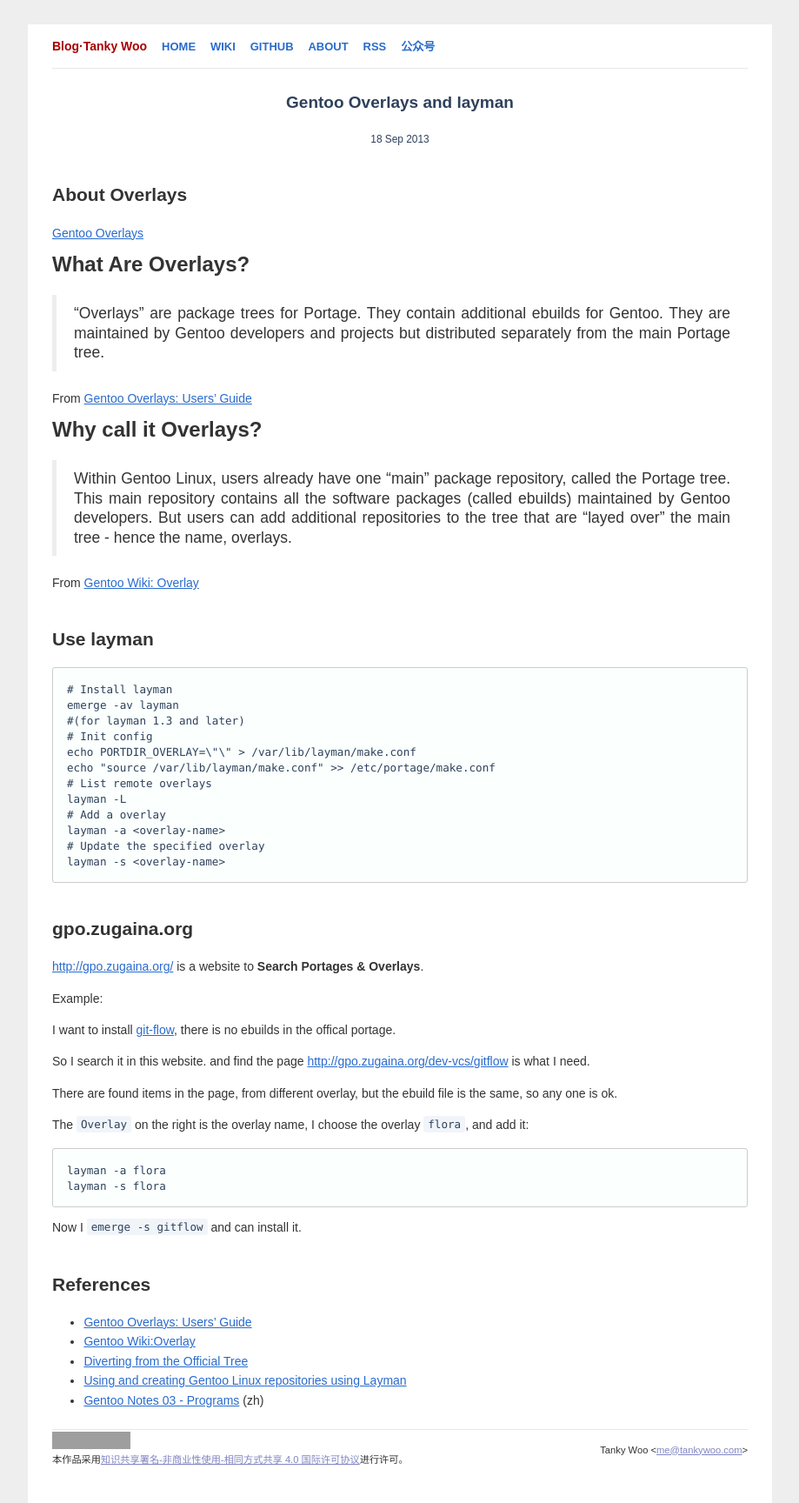
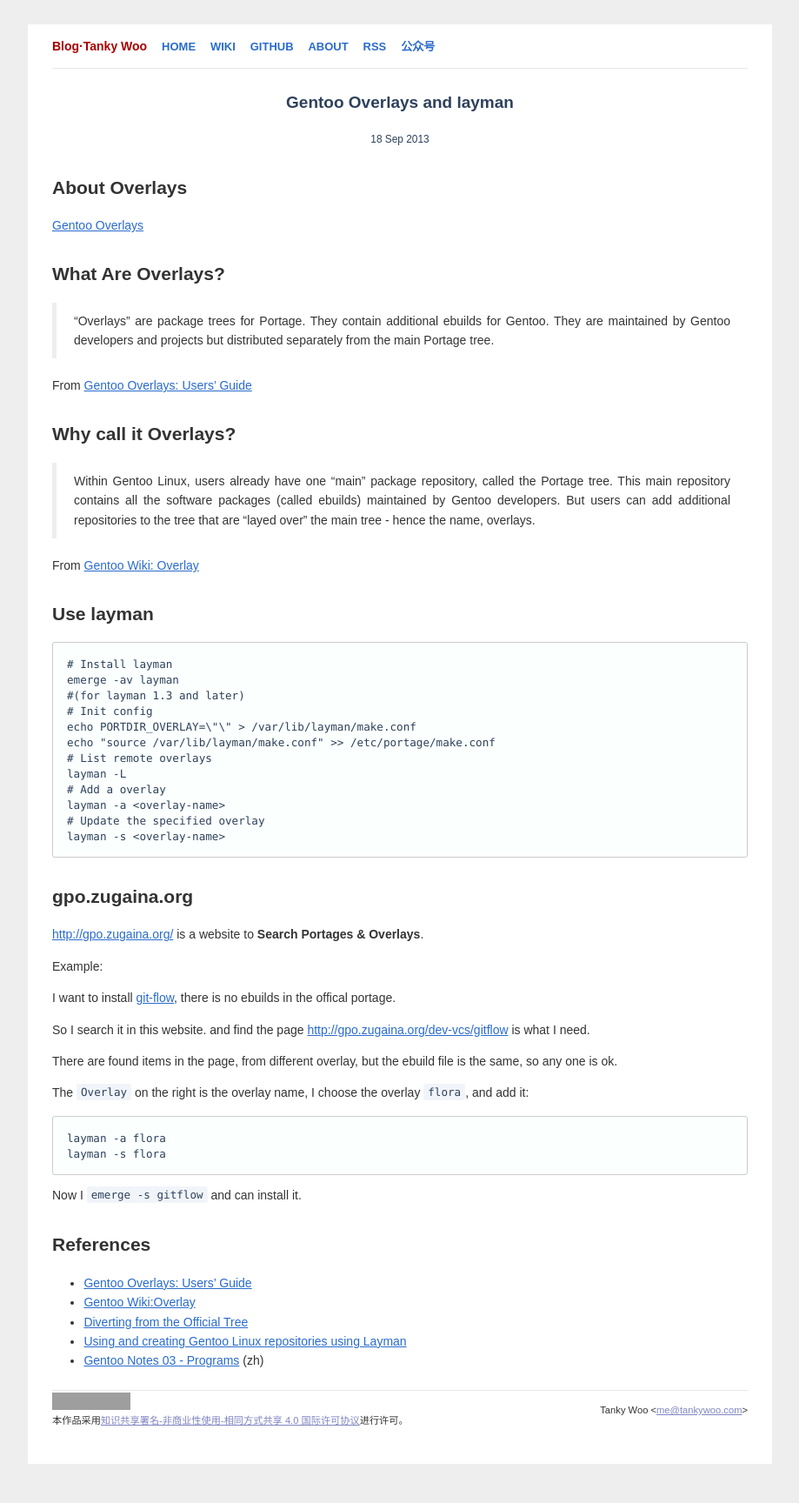
Before and after one commit to Harteyang/harte.top, a Jekyll site: the page built from _posts/2013-09-18-gentoo-overlays-and-layman.markdown, in a window 1280 px wide. Shown: the whole page at 87% size, without its empty margins (180-1099 px from the left). Built offline with Jekyll 4.4.1, drawn with Linux system fonts in a browser that asks for light colours; nearby versions of some CDN libraries; Markdown is read by kramdown in place of the engine named in the settings; comment, search, counter and statistics services are not loaded; after the commit the page ends 1683 px from its top, so only the background shows below that; grey boxes are pictures that could not be loaded.

Commit message:
Update css

```diff
--- a/css/second.css
+++ b/css/second.css
@@ -17,8 +17,12 @@
   line-height: unset;
 }
 
-h2 {
+h2, h3 {
   font-size: 1.5em;
+}
+
+blockquote {
+  font-size: 1em;
 }
 
 
@@ -184,8 +188,8 @@
   font-size: 19px;
 }
 
-.post h2 {
-  margin-top: 2em;
+.post h2, .post h3 {
+  margin-top: 1.6em;
 }
 
 /* standard */
```
